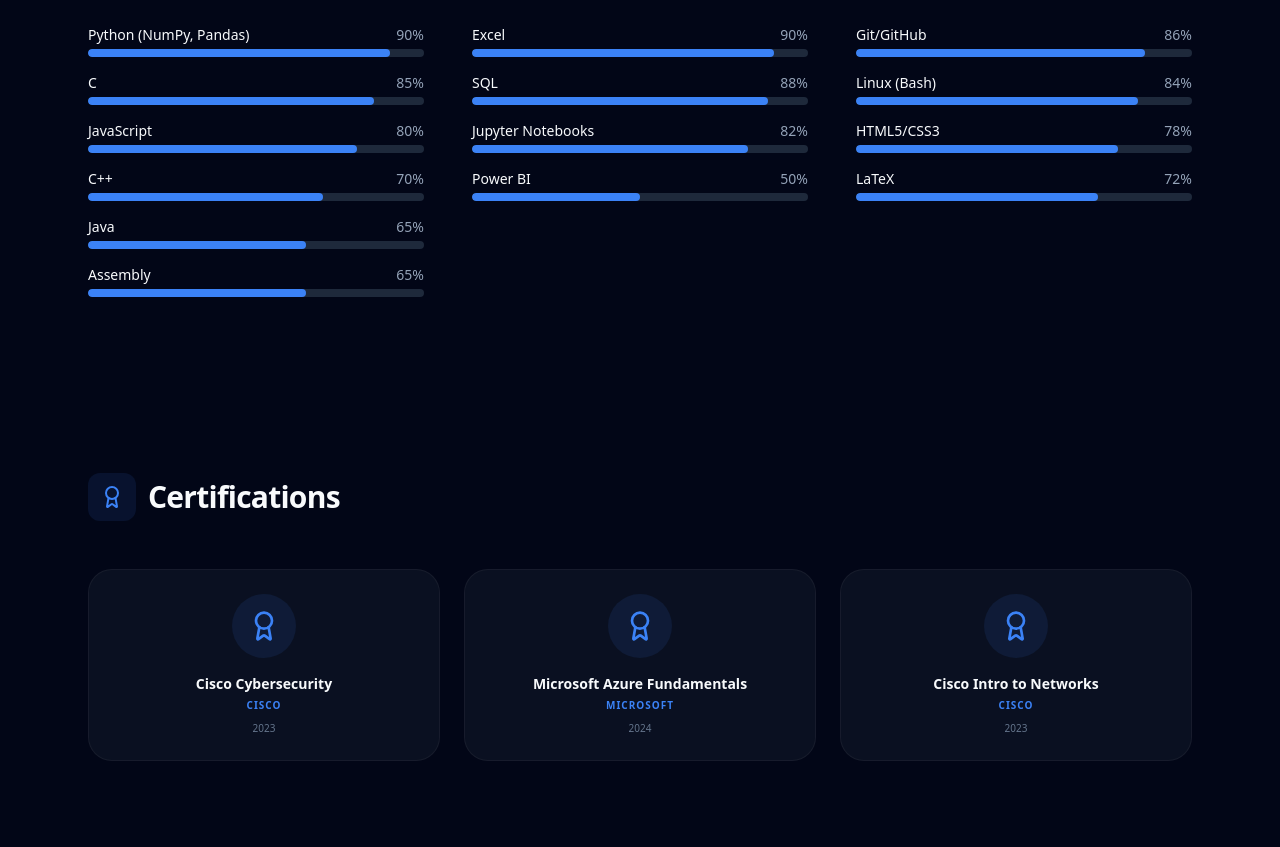
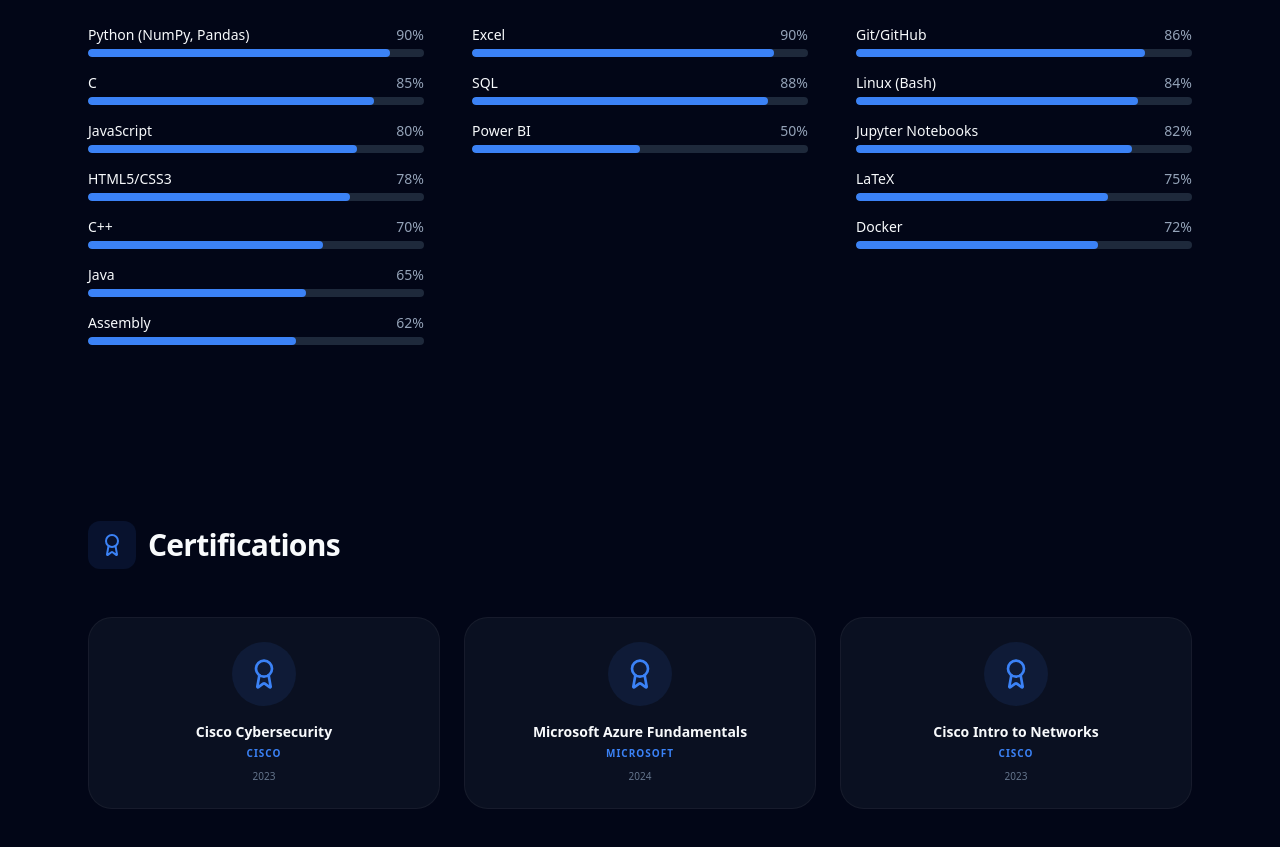
Before and after one commit to afon300/afon300.github.io, a React (Vite) app: page / in a window 1280 px wide. Shown: the part 1601-2448 px from the top of the page. Built offline with nearby package versions, Linux system fonts and the light colour scheme; the HTML template or start-up script is replaced by a standard one.

Commit message:
improve skills section 2

```diff
--- a/src/data/portfolio.ts
+++ b/src/data/portfolio.ts
@@ -139,27 +139,27 @@ export const portfolioData = {
       }
     }
   ],
-  skills: {
+skills: {
     development: [
       { name: "Python (NumPy, Pandas)", level: 90 },
       { name: "C", level: 85 },
       { name: "JavaScript", level: 80 },
+      { name: "HTML5/CSS3", level: 78 },
       { name: "C++", level: 70 },
       { name: "Java", level: 65 },
-      { name: "Assembly", level: 65 }
-
+      { name: "Assembly", level: 62 }
+    ],
+    tools: [
+      { name: "Git/GitHub", level: 86 },
+      { name: "Linux (Bash)", level: 84 },
+      { name: "Jupyter Notebooks", level: 82 },
+      { name: "LaTeX", level: 75 },
+      { name: "Docker", level: 72 }
     ],
     data: [
       { name: "Excel", level: 90 },
       { name: "SQL", level: 88 },
-      { name: "Jupyter Notebooks", level: 82 },
       { name: "Power BI", level: 50 }
-    ],
-    tools: [
-      { name: "Git/GitHub", level: 86 },
-      { name: "Linux (Bash)", level: 84 },
-      { name: "HTML5/CSS3", level: 78 },
-      { name: "LaTeX", level: 72 }
     ]
   },
   certifications: [
```
